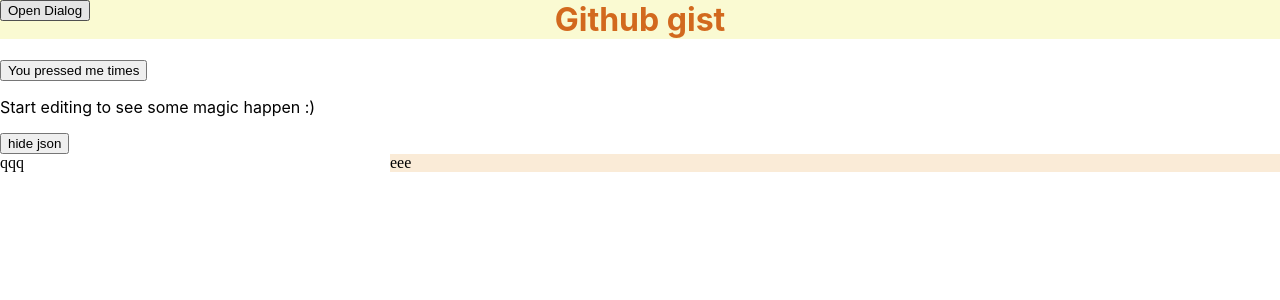
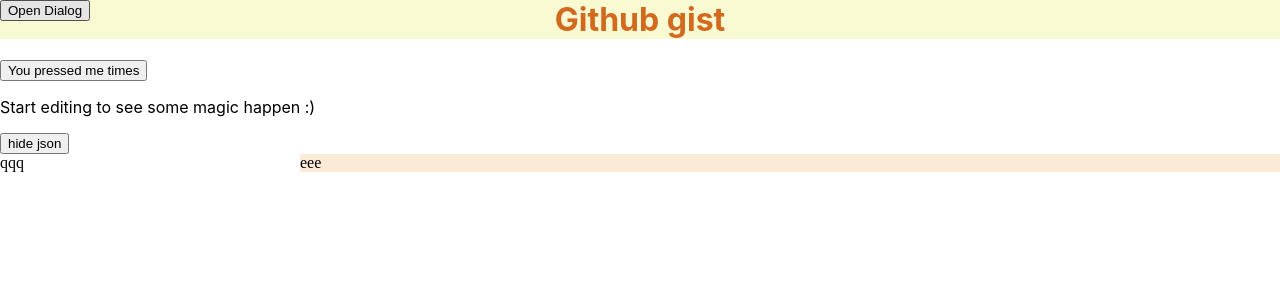
Before and after one commit to v2vv/react-gist, a React (Create React App) app: page / in a window 1280 px wide. Shown: the top 300 px of the page. Built offline with nearby package versions, Linux system fonts and the light colour scheme.

Commit message:
flex 第一列宽度不动态改变

```diff
--- a/src/style.css
+++ b/src/style.css
@@ -9,12 +9,14 @@
     Ubuntu, Cantarell, "Open Sans", "Helvetica Neue", sans-serif;
 }
 #flex_left {
-  flex: 1 1 300px;
+  flex: 0 0 300px;
   background: #0902;
 }
 
 #flex_middle {
-  flex: 1 1 300px;
+  flex: 0 0 300px;
+  word-wrap: break-word;
+  word-break: break-all;
 }
 
 .nav {
@@ -45,9 +47,10 @@
 }
 
 #flex_right {
-  flex: 1 1 800px;
+  flex: 1 0.1 200px;
   word-wrap: break-word;
   word-break: break-all;
   white-space: pre-wrap;
   background-color: antiquewhite;
+  overflow: scroll;
 }
```
